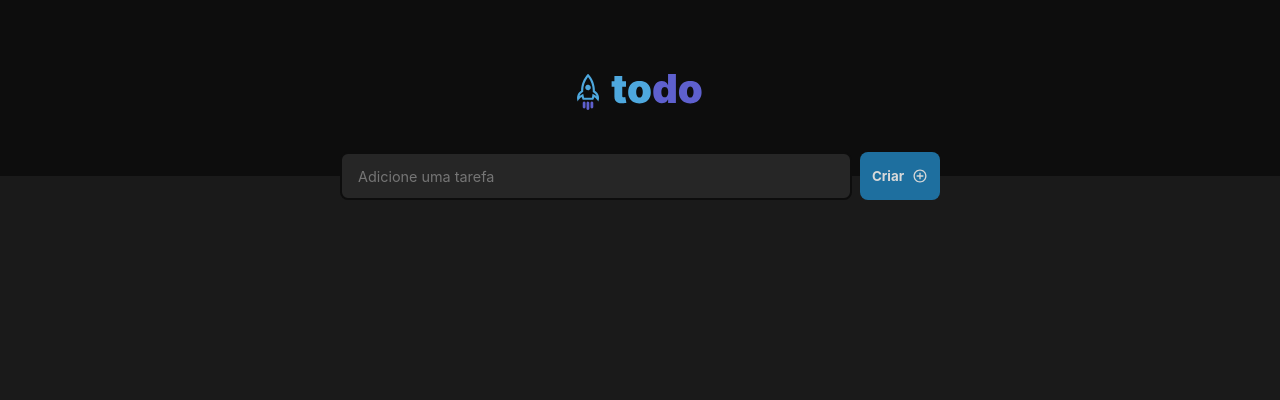
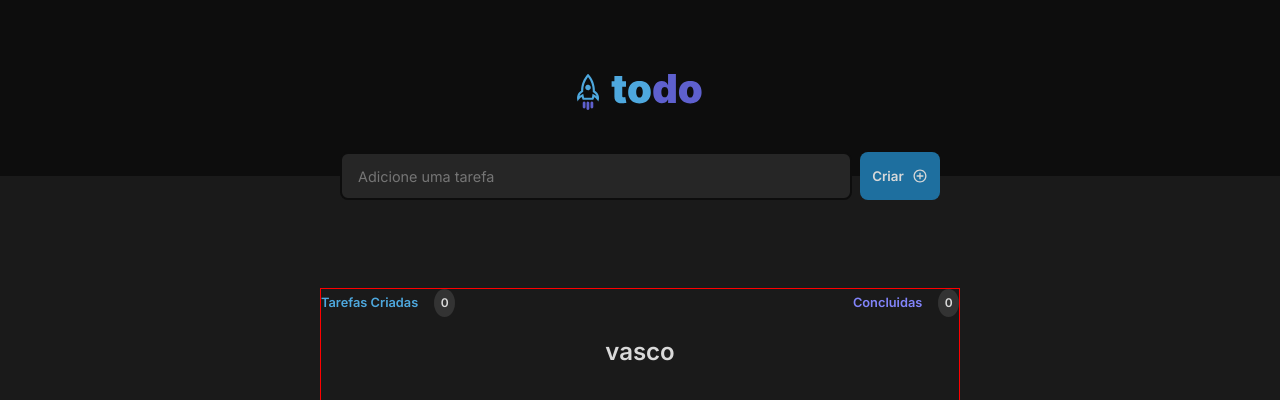
Before and after one commit to viniciusvieirac/todo-list, a React (Vite) app: page / in a window 1280 px wide. Shown: the top 400 px of the page. Built offline with nearby package versions, Linux system fonts and the light colour scheme.

Commit message:
feat: estilizaçao tasks

```diff
--- a/index.html
+++ b/index.html
@@ -2,6 +2,7 @@
 <html lang="en">
   <head>
     <meta charset="UTF-8" />
+    <link rel="stylesheet" href="https://fonts.googleapis.com/css2?family=Inter:wght@400;500;600&display=swap">
     <link rel="icon" type="image/svg+xml" href="/vite.svg" />
     <meta name="viewport" content="width=device-width, initial-scale=1.0" />
     <title>Vite + React + TS</title>
--- a/package.json
+++ b/package.json
@@ -11,7 +11,8 @@
   },
   "dependencies": {
     "react": "^18.2.0",
-    "react-dom": "^18.2.0"
+    "react-dom": "^18.2.0",
+    "react-icons": "^4.9.0"
   },
   "devDependencies": {
     "@types/react": "^18.0.37",
--- a/src/App.tsx
+++ b/src/App.tsx
@@ -1,11 +1,13 @@
 import { Header } from "./components/Header/Header";
-import { Inputs } from "./components/Inputs/Inputs";
+import { Form } from "./components/Form/Form";
+import { Tasks } from "./components/Tasks/Tasks";
 
 export default function App() {
   return (
     <>
       <Header />
-      <Inputs />
+      <Form />
+      <Tasks />
     </>
   )
 }
--- a/src/components/Inputs/Inputs.module.css
+++ b/src/components/Form/Form.module.css
@@ -36,4 +36,9 @@
     align-items: center;
     justify-content: center;
     margin-left: 0.5rem;
+    transition: all 0.2s ease-in-out;
 }
+
+.inputContainers button[type="submit"]:hover{
+  background-color: var(--blue);
+}
--- a/src/components/Inputs/Inputs.tsx
+++ b/src/components/Form/Form.tsx
@@ -1,8 +1,8 @@
-import style from './Inputs.module.css'
+import style from './Form.module.css'
 import { IoMdAddCircleOutline } from 'react-icons/io';
 
 
-export function Inputs(){
+export function Form(){
     return(
         <form className={style.inputContainers}>
             <input
--- /dev/null
+++ b/src/components/Tasks/Tasks.module.css
@@ -0,0 +1,71 @@
+.tasksContainer {
+    width: 40rem;
+    height: 20rem;
+    margin: auto;
+    position: absolute;
+    left: 0;
+    right: 0;
+    top: 18rem;
+    border: 1px solid red;
+  }
+
+
+.infos {
+    display: flex;
+    align-items: flex-start;
+    justify-content: space-between;
+    width: 100%;
+    height: 3rem;
+}
+
+.tasksCreate {
+    align-items: center;
+    display: flex;
+    justify-content: center;
+    gap: 1rem;
+}
+
+.tasksCreate > p {
+    color: var(--blue);
+    font-weight: bold;
+    font-size: 0.8rem;
+}
+
+.tasksCreate > span {
+    font-weight: bold;
+    font-size: 0.75rem;
+    border-radius: 50%;
+    color: var(--gray-200);
+    background-color: var(--gray-400);
+    padding: 0.4rem;
+}
+
+.tasksComplete {
+    align-items: center;
+    display: flex;
+    justify-content: center;
+    gap: 1rem
+}
+
+.tasksComplete > p {
+    color: var(--purple);
+    font-weight: bold;
+    font-size: 0.8rem;
+}
+
+.tasksComplete > span {
+  font-weight: bold;
+  font-size: 0.75rem;
+  border-radius: 50%;
+  color: var(--gray-200);
+  background-color: var(--gray-400);
+  padding: 0.4rem;
+}
+
+.tasks {
+    display: flex;
+    align-items: center;
+    justify-content: center;
+    flex-direction: column;
+    color: var(--gray-200)
+  }
--- /dev/null
+++ b/src/components/Tasks/Tasks.tsx
@@ -0,0 +1,21 @@
+import style from './Tasks.module.css';
+
+export function Tasks(){
+    return(
+        <div className={style.tasksContainer}>
+            <div className={style.infos}>
+                <div className={style.tasksCreate}>
+                    <p>Tarefas Criadas</p>
+                    <span>0</span>
+                </div>
+                <div className={style.tasksComplete}>
+                    <p>Concluidas</p>
+                    <span>0</span>
+                </div>
+            </div>
+            <div className={style.tasks}>
+                <h2>vasco</h2>
+            </div>
+        </div>
+    )
+}
```
Also changed, not shown: 1 other file (tests, documents, lock files or other folders).
